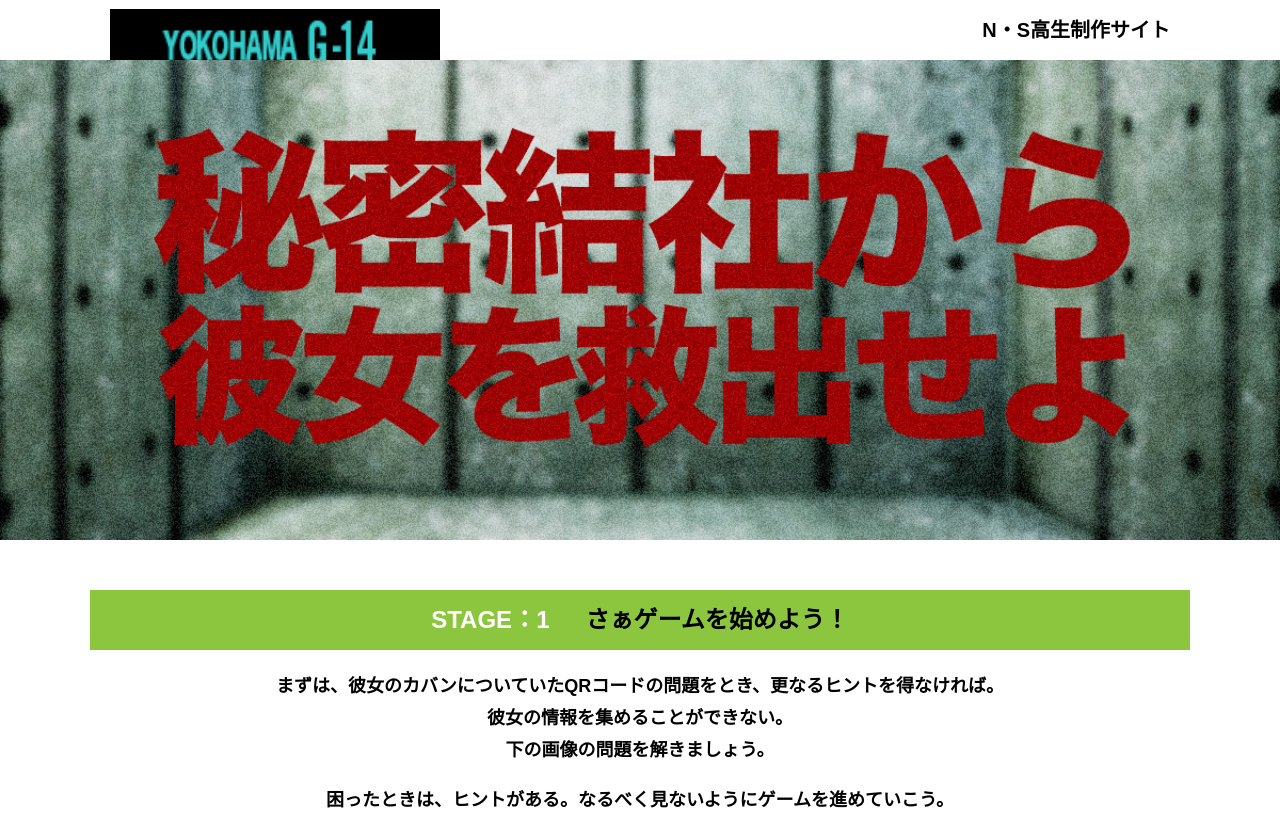
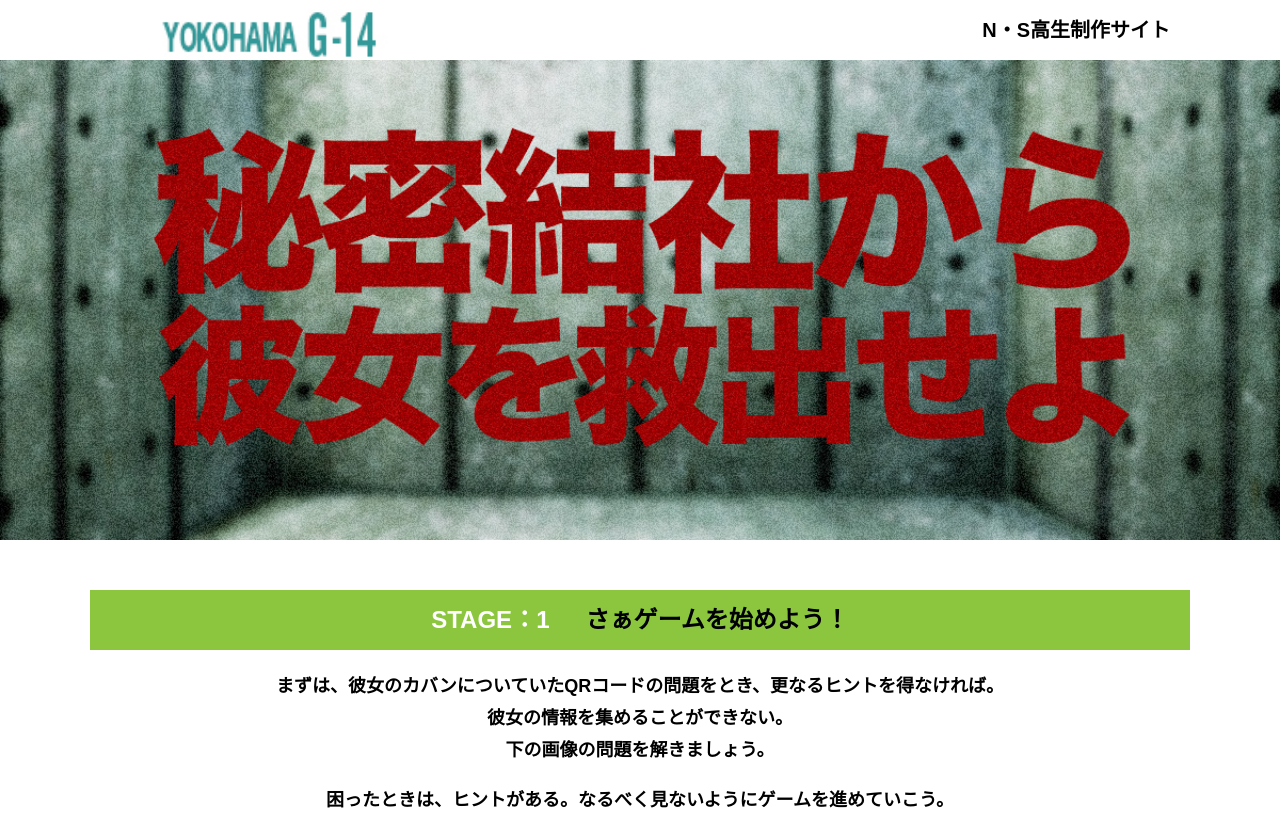
Before and after one commit to Yoshiki-Hatanaka/alfa-yokohama-G14, a plain HTML site: page main.html in a window 1280 px wide. Shown: the top 819 px of the page. Drawn offline with nearby package versions, Linux system fonts and the light colour scheme.

Commit message:
Update main.html

```diff
--- a/main.html
+++ b/main.html
@@ -17,7 +17,7 @@
   </svg>
   <header class="header">
     <div class="container">
-      <div class="header__logo"><img src="assets/images/チーム名.jpg" alt="チームロゴ"></div>
+      <div class="header__logo"><img src="assets/images/チーム名2.jpg" alt="チームロゴ"></div>
       <div class="header__name">N・S高生制作サイト</div>
     </div>
   </header>
```
